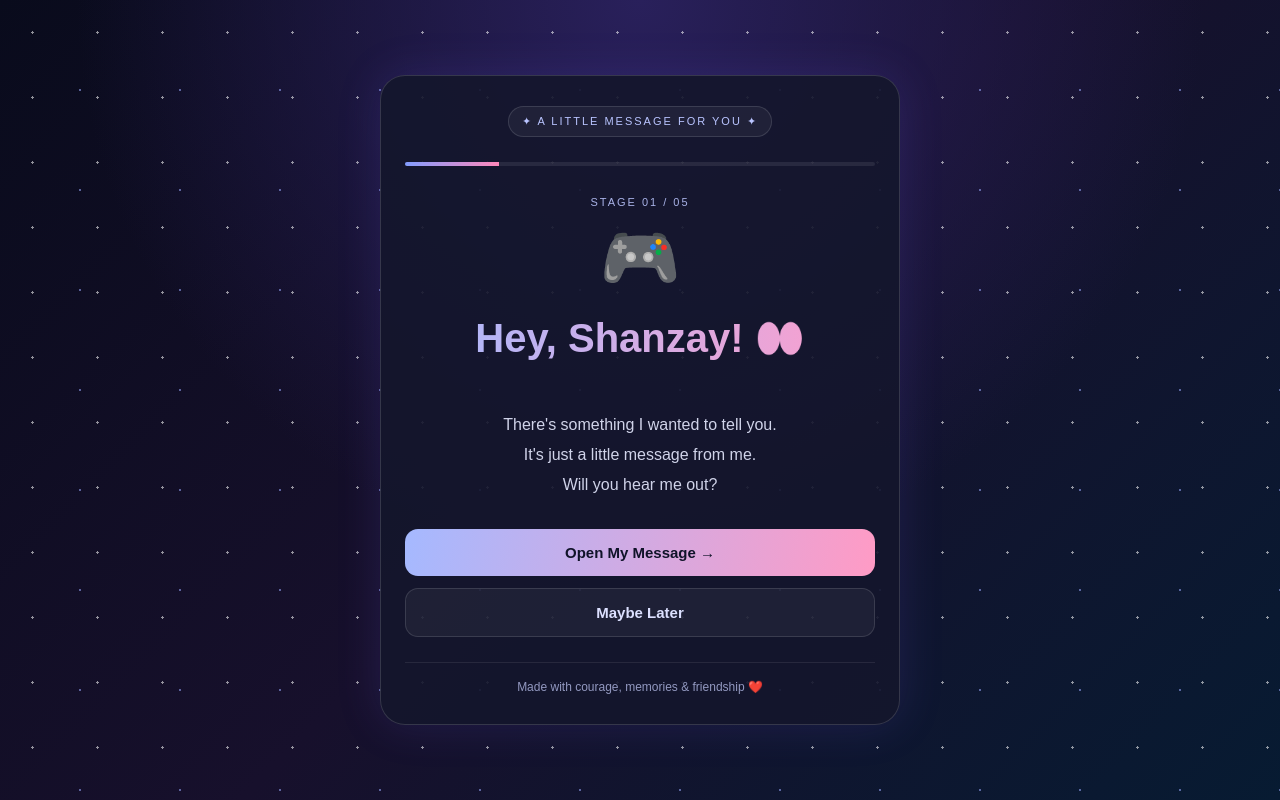
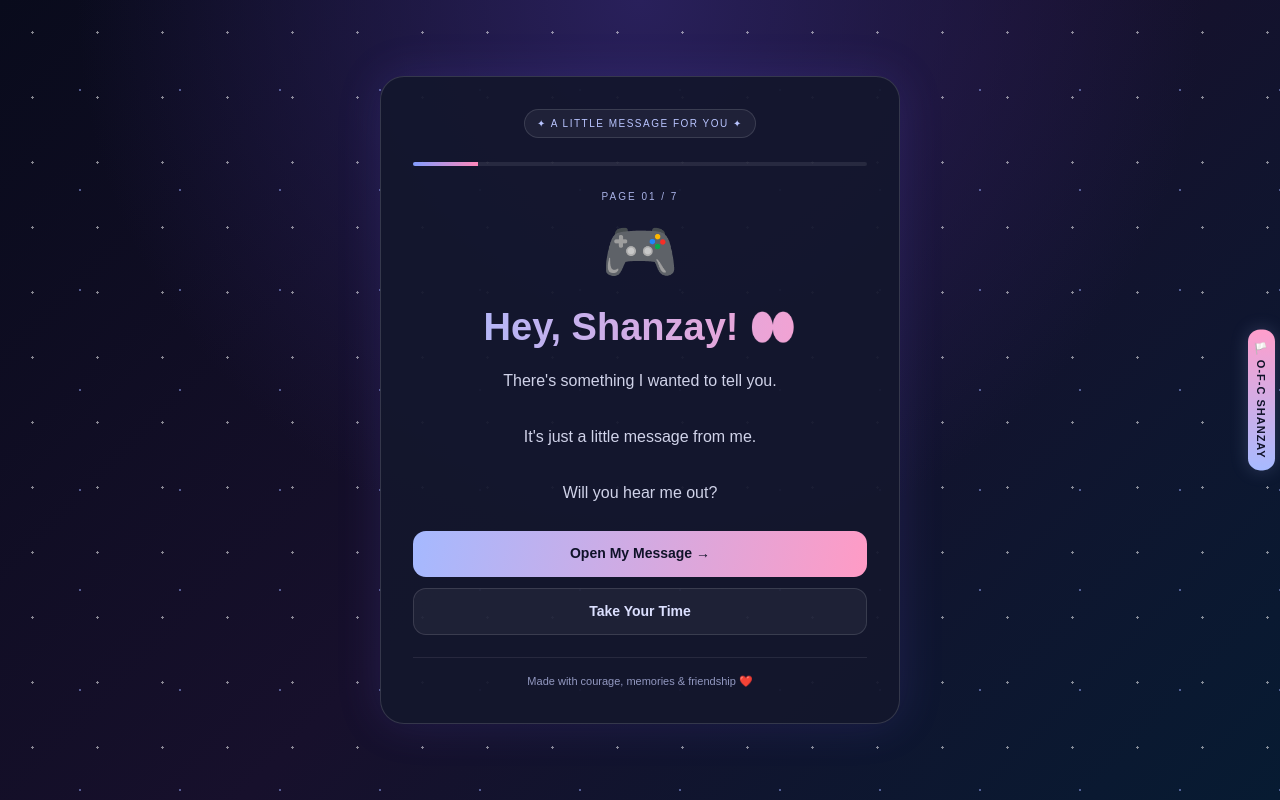
Before and after one commit to kinggggggooo/Shanzay, a plain HTML site: page index.html in a window 1280 px wide. Drawn offline with Linux system fonts and the light colour scheme.

Commit message:
Update index.html

```diff
--- a/index.html
+++ b/index.html
@@ -3,21 +3,27 @@
 <head>
 <meta charset="UTF-8">
 <meta name="viewport" content="width=device-width, initial-scale=1.0">
+<meta name="theme-color" content="#090b1c">
 <title>For Shanzay ❤️</title>
 
 <style>
 * {
+  box-sizing: border-box;
   margin: 0;
   padding: 0;
-  box-sizing: border-box;
+}
+
+html {
+  min-height: 100%;
 }
 
 body {
   min-height: 100vh;
+  min-height: 100svh;
   display: flex;
   justify-content: center;
   align-items: center;
-  padding: 20px;
+  padding: 24px 18px;
   font-family: Arial, sans-serif;
   color: white;
   background:
@@ -35,45 +41,93 @@ body {
     radial-gradient(#9baaff 1px, transparent 1px);
   background-size: 65px 65px, 100px 100px;
   background-position: 0 0, 30px 40px;
-  opacity: 0.45;
-  animation: sparkle 5s linear infinite alternate;
+  opacity: .35;
+  animation: sparkle 5s ease-in-out infinite alternate;
+}
+
+/* Right-side flag */
+.side-flag {
+  position: fixed;
+  z-index: 5;
+  right: 5px;
+  top: 50%;
+  transform: translateY(-50%);
+  writing-mode: vertical-rl;
+  background: linear-gradient(180deg, #ff9ecb, #a7baff);
+  color: #11132a;
+  padding: 12px 7px;
+  border-radius: 12px;
+  font-size: 11px;
+  font-weight: 900;
+  letter-spacing: 1px;
+  box-shadow: 0 0 18px #a7baff35;
 }
 
 .card {
   position: relative;
+  z-index: 1;
   width: 100%;
   max-width: 520px;
-  padding: 30px 24px;
+  margin: auto;
+  padding: clamp(20px, 5vw, 32px);
   border: 1px solid #ffffff25;
-  border-radius: 25px;
-  background: #14172de8;
+  border-radius: 24px;
+  background: rgba(20, 23, 45, .94);
   box-shadow: 0 0 45px #7863ff25;
   text-align: center;
-  animation: appear 0.8s ease;
 }
 
 .badge {
   display: inline-block;
-  padding: 8px 13px;
-  margin-bottom: 25px;
+  max-width: 100%;
+  padding: 8px 12px;
+  margin-bottom: 24px;
   border-radius: 30px;
   background: #ffffff0c;
   border: 1px solid #ffffff20;
   color: #b9c4ff;
-  font-size: 11px;
+  font-size: 10px;
+  letter-spacing: 1.5px;
+  overflow-wrap: anywhere;
+}
+
+.progress {
+  height: 4px;
+  background: #ffffff15;
+  border-radius: 10px;
+  margin-bottom: 25px;
+  overflow: hidden;
+}
+
+#bar {
+  height: 100%;
+  width: 16.66%;
+  background: linear-gradient(90deg, #829dff, #ff88bb);
+  transition: width .35s ease;
+}
+
+#content {
+  animation: appear .4s ease;
+}
+
+#step {
+  color: #aab3e8;
+  font-size: 10px;
   letter-spacing: 2px;
+  margin-bottom: 14px;
 }
 
 .emoji {
-  font-size: 65px;
-  margin-bottom: 18px;
+  font-size: clamp(42px, 12vw, 62px);
+  margin-bottom: 17px;
   animation: float 2.5s ease-in-out infinite;
 }
 
 h1 {
-  font-size: clamp(28px, 7vw, 40px);
-  margin-bottom: 17px;
+  font-size: clamp(26px, 7vw, 38px);
   line-height: 1.2;
+  overflow-wrap: anywhere;
+  margin-bottom: 16px;
   background: linear-gradient(90deg, #a7baff, #ff9ecb);
   -webkit-background-clip: text;
   background-clip: text;
@@ -82,45 +136,40 @@ h1 {
 
 p {
   color: #d0d3e9;
-  font-size: 16px;
-  line-height: 1.9;
+  font-size: clamp(14px, 3.8vw, 16px);
+  line-height: 1.75;
   white-space: pre-line;
-}
-
-.progress {
-  height: 4px;
-  background: #ffffff15;
-  border-radius: 10px;
-  margin-bottom: 30px;
-  overflow: hidden;
-}
-
-#bar {
-  height: 100%;
-  width: 20%;
-  background: linear-gradient(90deg, #829dff, #ff88bb);
-  transition: width 0.4s;
+  overflow-wrap: anywhere;
 }
 
 .buttons {
   display: flex;
   flex-direction: column;
-  gap: 12px;
-  margin-top: 28px;
+  gap: 11px;
+  margin-top: 24px;
 }
 
 button {
-  padding: 15px;
+  width: 100%;
+  min-height: 46px;
+  padding: 13px 16px;
   border: none;
   border-radius: 13px;
-  font-size: 15px;
+  font-size: 14px;
+  line-height: 1.4;
   font-weight: bold;
+  overflow-wrap: anywhere;
   cursor: pointer;
-  transition: 0.25s;
+  transition: transform .2s ease;
 }
 
 button:hover {
-  transform: translateY(-3px);
+  transform: translateY(-2px);
+}
+
+button:focus-visible {
+  outline: 2px solid white;
+  outline-offset: 3px;
 }
 
 .next {
@@ -135,41 +184,70 @@ button:hover {
 }
 
 .footer {
-  margin-top: 25px;
-  padding-top: 17px;
+  margin-top: 22px;
+  padding-top: 15px;
   border-top: 1px solid #ffffff15;
   color: #9399c1;
-  font-size: 12px;
+  font-size: 11px;
+  line-height: 1.6;
 }
 
-#step {
-  color: #aab3e8;
-  font-size: 11px;
-  letter-spacing: 2px;
-  margin-bottom: 12px;
-}
-
-#content {
-  animation: appear 0.5s ease;
+.final-note {
+  margin-top: 18px;
+  padding: 15px;
+  border: 1px solid #ff9ecb40;
+  border-radius: 14px;
+  background: #ff9ecb0b;
+  color: #ffbad4;
+  font-size: 13px;
+  line-height: 1.7;
 }
 
 @keyframes float {
-  50% { transform: translateY(-9px); }
+  50% { transform: translateY(-6px); }
 }
 
 @keyframes sparkle {
-  from { opacity: 0.2; }
-  to { opacity: 0.55; }
+  from { opacity: .2; }
+  to { opacity: .5; }
 }
 
 @keyframes appear {
-  from { opacity: 0; transform: translateY(12px); }
+  from { opacity: 0; transform: translateY(8px); }
   to { opacity: 1; transform: translateY(0); }
 }
 
 @media (max-width: 400px) {
-  .card { padding: 25px 18px; }
-  p { font-size: 15px; }
+  body {
+    padding: 18px 28px 18px 12px;
+    align-items: flex-start;
+  }
+
+  .card {
+    padding: 20px 15px;
+    border-radius: 19px;
+  }
+
+  .badge {
+    font-size: 9px;
+    letter-spacing: 1px;
+  }
+
+  p {
+    line-height: 1.7;
+  }
+
+  .side-flag {
+    right: 3px;
+    font-size: 9px;
+    padding: 10px 5px;
+  }
+}
+
+@media (max-height: 650px) {
+  body {
+    align-items: flex-start;
+  }
 }
 </style>
 </head>
@@ -177,6 +255,10 @@ button:hover {
 <body>
 
 <div class="stars"></div>
+
+<div class="side-flag" aria-label="O-F-C Shant Hai">
+  🏳️ O-F-C SHANZAY
+</div>
 
 <main class="card">
 
@@ -186,29 +268,7 @@ button:hover {
     <div id="bar"></div>
   </div>
 
-  <div id="content">
-    <div id="step">STAGE 01 / 05</div>
-
-    <div class="emoji">🎮</div>
-
-    <h1>Hey, Shanzay! 👀</h1>
-
-    <p>
-There's something I wanted to tell you.
-It's just a little message from me.
-Will you hear me out?
-    </p>
-
-    <div class="buttons">
-      <button class="next" onclick="nextPage()">
-        Open My Message →
-      </button>
-
-      <button class="later" onclick="later()">
-        Maybe Later
-      </button>
-    </div>
-  </div>
+  <div id="content"></div>
 
   <div class="footer">
     Made with courage, memories & friendship ❤️
@@ -220,14 +280,25 @@ Will you hear me out?
 const pages = [
   {
     emoji: "🎮",
+    title: "Hey, Shanzay! 👀",
+    text: `There's something I wanted to tell you.
+
+It's just a little message from me.
+
+Will you hear me out?`,
+    button: "Open My Message →",
+    first: true
+  },
+  {
+    emoji: "🎮",
     title: "Where It All Started",
     text: `Yaar Shanzay, remember Free Fire? 🥹
 
 Gaming was one of the things that brought us together.
 
-I still value those moments we shared in the game.`
+I still value those moments we shared in the game.`,
+    button: "Next Page →"
   },
-
   {
     emoji: "💭",
     title: "Can I Say Something?",
@@ -235,9 +306,9 @@ I still value those moments we shared in the game.`
 
 Main nahi chahta ke hum bas isi narazgi mein reh jaayein.
 
-Isliye aaj dil se ek baat kehni hai.`
+Isliye aaj dil se ek baat kehni hai.`,
+    button: "Hear Me Out →"
   },
-
   {
     emoji: "❤️",
     title: "I'm Really Sorry",
@@ -247,19 +318,19 @@ Mera maqsad tumhein hurt karna nahi tha.
 
 Main apni taraf se baat theek karna chahta hoon.
 
-I hope you can understand me. ❤️`
+I hope you can understand me. ❤️`,
+    button: "One More Thing →"
   },
-
   {
     emoji: "🤝",
-    title: "One Small Request",
+    title: "Can We Start Again?",
     text: `Chalo yaar, baaki sab narazgi chhor dete hain.
 
 Hum araam se baat kar sakte hain aur cheezein theek karne ki koshish kar sakte hain.
 
-Koi pressure nahi. Bas ek chance for a fresh start?`
+Koi pressure nahi. Bas ek chance for a fresh start?`,
+    button: "Next Page →"
   },
-
   {
     emoji: "🔥",
     title: "Ek Game Ho Jaye?",
@@ -269,41 +340,38 @@ Kya hum dobara saath game khel sakte hain? 🎮
 
 Purani achhi vibes wapas laane ki koshish karte hain.
 
-Agar tum ready ho, let's play again! ❤️`
+Agar tum ready ho, let's play again! ❤️`,
+    button: "Final Message →"
   },
-
   {
     emoji: "🌙",
-    title: "Your Reply Matters",
-    text: `Bas itni si baat thi, Shanzay.
+    title: "Thank You, Shanzay!",
+    text: `Thank you for reading and giving this little message your time. ❤️
 
-Mujhe umeed hai ke hum dobara achhe se baat kar sakein.
+I hope we can leave the narazgi behind and talk again whenever you're ready.
 
-Jab tumhara dil kare, mujhe reply kar dena.
-
-I'll wait, yaar. ❤️
-
-— Hussnain`
+No pressure, yaar. Take care!`,
+    button: "Read Again ↻",
+    final: true
   }
 ];
 
-let page = -1;
+let page = 0;
 
-function nextPage() {
-  page++;
-
-  if (page >= pages.length) {
-    page = 0;
-  }
-
+function renderPage() {
   const item = pages[page];
-  const stage = Math.min(page + 2, 5);
 
   document.getElementById("bar").style.width =
-    Math.min(((page + 2) / 5) * 100, 100) + "%";
+    ((page + 1) / pages.length * 100) + "%";
 
-  document.getElementById("content").innerHTML = `
-    <div id="step">STAGE ${String(stage).padStart(2, "0")} / 05</div>
+  const content = document.getElementById("content");
+
+  content.style.animation = "none";
+  void content.offsetWidth;
+  content.style.animation = "appear .4s ease";
+
+  content.innerHTML = `
+    <div id="step">PAGE ${String(page + 1).padStart(2, "0")} / ${pages.length}</div>
 
     <div class="emoji">${item.emoji}</div>
 
@@ -311,23 +379,46 @@ function nextPage() {
 
     <p>${item.text}</p>
 
+    ${item.final ? `
+      <div class="final-note">
+        ✨ You can close this page now.<br>
+        Thank you for giving it your time.
+      </div>
+    ` : ""}
+
     <div class="buttons">
-      <button class="next" onclick="nextPage()">
-        ${page === pages.length - 1
-          ? "Read Again ↻"
-          : "Next Page →"}
+      <button class="next" id="nextButton">
+        ${item.button}
       </button>
 
-      <button class="later" onclick="later()">
-        Take Your Time
-      </button>
+      ${!item.final ? `
+        <button class="later" id="laterButton">
+          Take Your Time
+        </button>
+      ` : ""}
     </div>
   `;
+
+  document.getElementById("nextButton").addEventListener("click", () => {
+    if (item.final) {
+      page = 0;
+    } else {
+      page++;
+    }
+    renderPage();
+    window.scrollTo({ top: 0, behavior: "smooth" });
+  });
+
+  const laterButton = document.getElementById("laterButton");
+
+  if (laterButton) {
+    laterButton.addEventListener("click", () => {
+      alert("Koi pressure nahi, Shanzay. Jab dil kare, aage parh lena. ❤️");
+    });
+  }
 }
 
-function later() {
-  alert("Koi pressure nahi, Shanzay. Jab dil kare, aage parh lena. ❤️");
-}
+renderPage();
 </script>
 
 </body>
```
